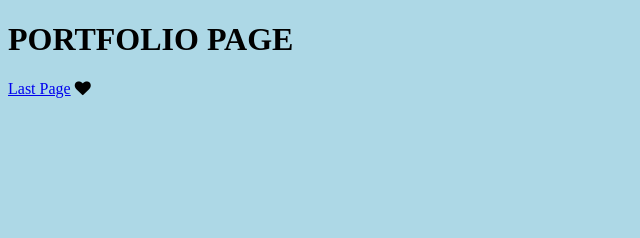
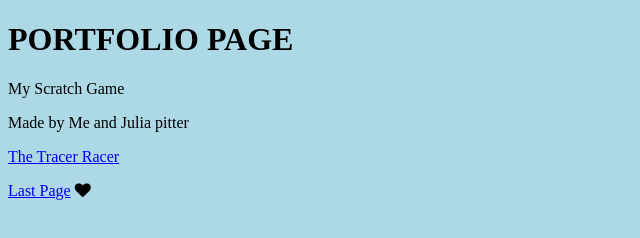
Before and after one commit to trisseighmy/CSP2018, a plain HTML site: page workspace/index.html in a window 1280 px wide. Shown: the whole page, without its empty margins (0-640 px from the left). Drawn offline with Linux system fonts and the light colour scheme.

Commit message:
Update index.html

```diff
--- a/workspace/index.html
+++ b/workspace/index.html
@@ -10,6 +10,10 @@ body {
 <body>
 
 <h1>PORTFOLIO PAGE</h1>
+
+<p> My Scratch Game <p>
+<p> Made by Me and Julia pitter <p>
+    <a href="https://scratch.mit.edu/projects/251660279/#fullscreen" class="w3-bar-item w3-button">The Tracer Racer</a>
 
 <p></p>
  <a href="index4.html" class="w3-bar-item w3-button">Last Page</a>
```
